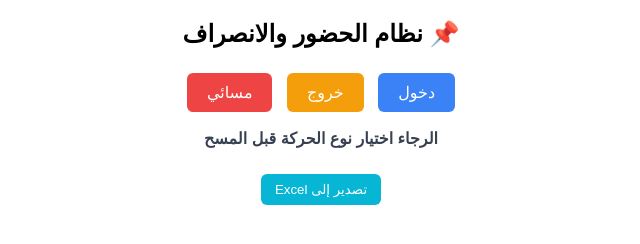
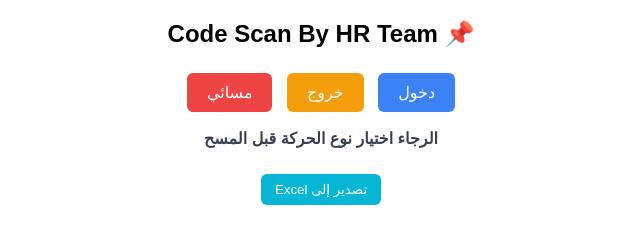
Before and after one commit to mnaseralib-lgtm/newapp, a plain HTML site: page index.html in a window 1280 px wide. Shown: the whole page, without its empty margins (319-959 px from the left). Drawn offline with Linux system fonts and the light colour scheme.

Commit message:
Update header text in index.html

```diff
--- a/index.html
+++ b/index.html
@@ -22,7 +22,7 @@
 </style>
 </head>
 <body>
-<h2>📌 نظام الحضور والانصراف</h2>
+<h2>📌 Code Scan By HR Team</h2>
 <div class="btn-group" role="toolbar" aria-label="اختيار نوع الحركة">
  <button class="in" onclick="setMovement('دخول')">دخول</button>
  <button class="out" onclick="setMovement('انصراف')">خروج</button>
```
